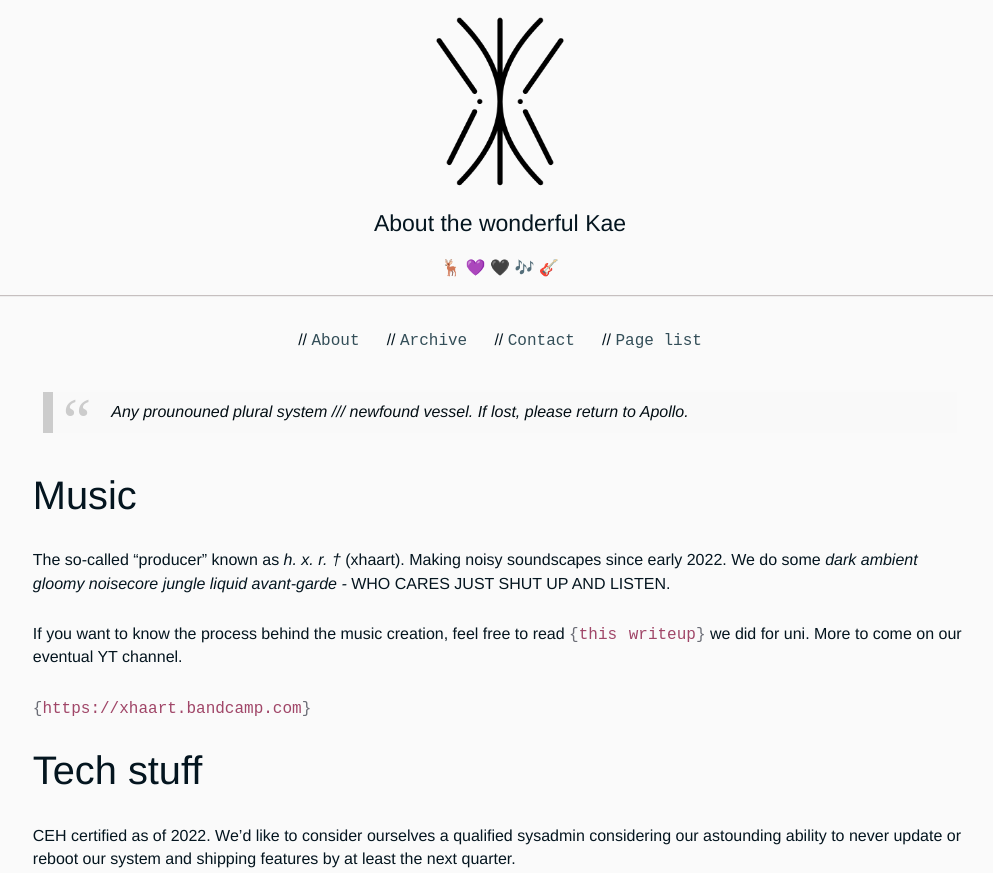
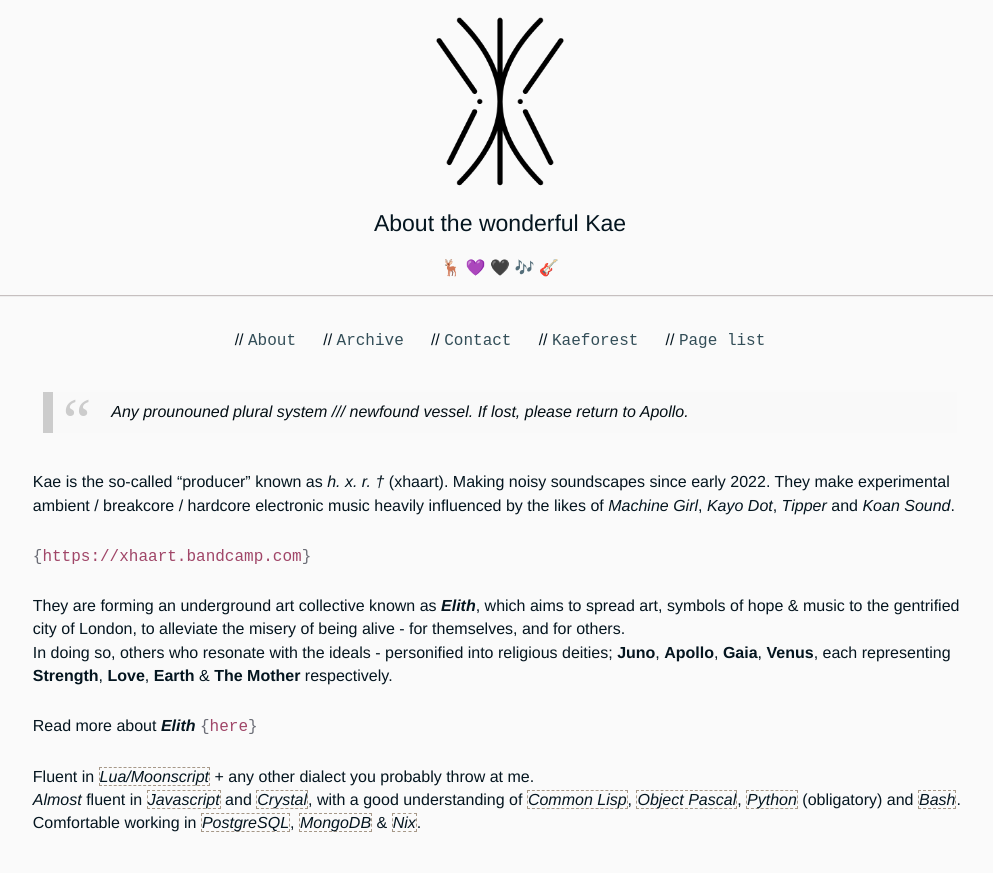
Before and after one commit to awooff/kae.si, an Eleventy site: page pages/about.md in a window 1280 px wide. Shown: the top 873 px of the page, without its empty margins (140-1133 px from the left). After the commit the page ends 848 px from the top, so only its background shows below. Built offline with nearby package versions, Linux system fonts and the light colour scheme; Eleventy itself is replaced by a stand-in of ours; files that its build step writes are made by us from their sources; no server answers; a web font is replaced by a local one; what @netlify/functions, eleventy-plugin-toc, markdown-it-replace-link would draw is missing.

Commit message:
fuck img

```diff
--- a/pages/about.md
+++ b/pages/about.md
@@ -5,17 +5,14 @@
 
 > Any prounouned plural system /// newfound vessel. If lost, please return to Apollo.
 
-## Music
-
-The so-called "producer" known as *h. x. r. †* (xhaart). Making noisy soundscapes since early 2022. We do some *dark ambient gloomy noisecore jungle liquid avant-garde -* WHO CARES JUST SHUT UP AND LISTEN.
-
-If you want to know the process behind the music creation, feel free to read [this writeup](/static/content/Submission.md) we did for uni. More to come on our eventual YT channel.
+Kae is the so-called "producer" known as *h. x. r. †* (xhaart). Making noisy soundscapes since early 2022. They make experimental ambient / breakcore / hardcore electronic music heavily influenced by the likes of *Machine Girl*, *Kayo Dot*, *Tipper* and *Koan Sound*.
 
 <https://xhaart.bandcamp.com>
 
-## Tech stuff
+They are forming an underground art collective known as __*Elith*__, which aims to spread art, symbols of hope & music to the gentrified city of London, to alleviate the misery of being alive - for themselves, and for others.
+In doing so, others who resonate with the ideals - personified into religious deities; __Juno__, __Apollo__, __Gaia__, __Venus__, each representing __Strength__, __Love__, __Earth__ & __The Mother__ respectively.
 
-CEH certified as of 2022. We'd like to consider ourselves a qualified sysadmin considering our astounding ability to never update or reboot our system and shipping features by at least the next quarter.
+Read more about __*Elith*__ [here](./elith.njk)
 
 Fluent in `Lua/Moonscript` + any other dialect you probably throw at me.
 *Almost* fluent in `Javascript` and `Crystal`, with a good understanding of `Common Lisp`, `Object Pascal`, `Python` (obligatory) and `Bash`.
--- a/stylus/foundation/typography.styl
+++ b/stylus/foundation/typography.styl
@@ -14,7 +14,6 @@
   line-height 1.6
   letter-spacing 2.6
   margin .45rem auto .45rem 0
-
 p
   margin .85rem 0
 
--- a/stylus/layouts/body.styl
+++ b/stylus/layouts/body.styl
@@ -30,7 +30,6 @@
   }
 }
 
-
 ::-webkit-scrollbar {
   width 2px
   height 2px
--- a/stylus/layouts/home.styl
+++ b/stylus/layouts/home.styl
@@ -8,3 +8,5 @@
   @media only screen and (max-width breakpoints.sm)
     padding-left 2px
     padding-right 2px
+  img
+    max-width 66%
```
Also changed, not shown: pages/elith.njk (added).
